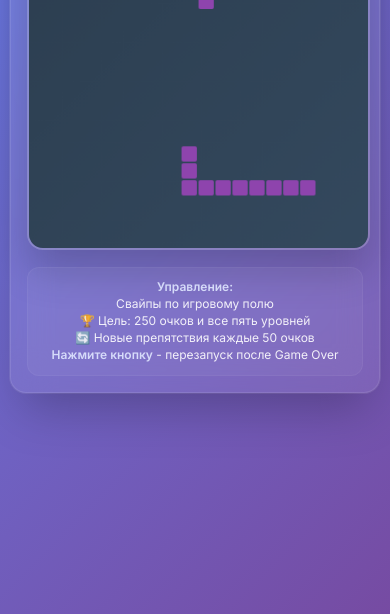
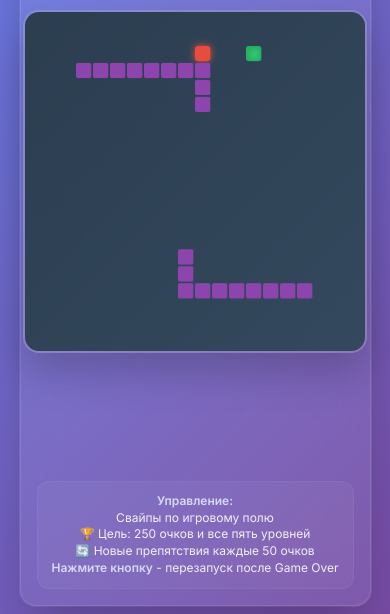
Before and after one commit to MaYak100/UltraBomboSnake, a plain HTML site: page index.html in a window 390 px wide. Shown: the part 230-844 px from the top of the page. Drawn offline with Linux system fonts and the light colour scheme.

Commit message:
mobilefixfinal1

```diff
--- a/gameLogic.js
+++ b/gameLogic.js
@@ -515,15 +515,13 @@ document.addEventListener('keydown', (e) => {
 });
 
 // Обработка свайпов для мобильных устройств
-canvas.addEventListener('touchstart', (e) => {
-    e.preventDefault();
+document.addEventListener('touchstart', (e) => {
     const touch = e.touches[0];
     touchStartX = touch.clientX;
     touchStartY = touch.clientY;
-}, { passive: false });
+}, { passive: true });
 
-canvas.addEventListener('touchend', (e) => {
-    e.preventDefault();
+document.addEventListener('touchend', (e) => {
     const touch = e.changedTouches[0];
     touchEndX = touch.clientX;
     touchEndY = touch.clientY;
@@ -532,6 +530,11 @@ canvas.addEventListener('touchend', (e) => {
 
     const deltaX = touchEndX - touchStartX;
     const deltaY = touchEndY - touchStartY;
+
+    // Проверяем, что это свайп, а не случайное касание
+    if (Math.abs(deltaX) > minSwipeDistance || Math.abs(deltaY) > minSwipeDistance) {
+        // Предотвращаем скролл страницы только для игровых свайпов
+        e.preventDefault();
 
         // Определяем направление свайпа
         if (Math.abs(deltaX) > Math.abs(deltaY)) {
@@ -551,6 +554,7 @@ canvas.addEventListener('touchend', (e) => {
             } else if (deltaY < -minSwipeDistance) {
                 // Свайп вверх
                 addDirectionToQueue({dx: 0, dy: -1});
+            }
         }
     }
 }, { passive: false });
--- a/styles.css
+++ b/styles.css
@@ -47,6 +47,21 @@ body {
 
 .game-right {
     text-align: center;
+}
+
+/* Сброс мобильных стилей для десктопа */
+.game-container {
+    display: block;
+}
+
+.game-left {
+    flex: none;
+    display: block;
+}
+
+.game-right {
+    flex: none;
+    margin-top: 0;
 }
 
 .game-container:hover {
@@ -288,20 +303,38 @@ h1 {
 /* Мобильные устройства - планшеты */
 @media (max-width: 768px) {
     body {
-        overflow-y: auto;
+        overflow: hidden;
         padding: 0.8rem;
-        align-items: flex-start;
+        align-items: center;
+        justify-content: center;
         min-height: 100vh;
+        height: 100vh;
+        touch-action: manipulation;
     }
 
     .game-container {
         padding: 1.2rem;
         margin: 0;
-        max-width: 95vw;
-        width: 100%;
-        max-height: none;
-        overflow-y: visible;
+        width: calc(100vw - 1.6rem);
+        height: calc(100vh - 1.6rem);
+        overflow: visible;
         border-radius: 20px;
+        display: flex;
+        flex-direction: column;
+        justify-content: space-between;
+    }
+
+    .game-left {
+        flex: 1;
+        display: flex;
+        flex-direction: column;
+        align-items: center;
+        justify-content: center;
+    }
+
+    .game-right {
+        flex: 0 0 auto;
+        margin-top: 1rem;
     }
 
     h1 {
@@ -366,13 +399,35 @@ h1 {
 @media (max-width: 480px) {
     body {
         padding: 0.5rem;
-        align-items: flex-start;
+        align-items: center;
+        justify-content: center;
+        overflow: hidden;
+        height: 100vh;
+        touch-action: manipulation;
     }
 
     .game-container {
         padding: 1rem;
         border-radius: 16px;
         margin: 0;
+        width: calc(100vw - 1rem);
+        height: calc(100vh - 1rem);
+        display: flex;
+        flex-direction: column;
+        justify-content: space-between;
+    }
+
+    .game-left {
+        flex: 1;
+        display: flex;
+        flex-direction: column;
+        align-items: center;
+        justify-content: center;
+    }
+
+    .game-right {
+        flex: 0 0 auto;
+        margin-top: 0.8rem;
     }
 
     h1 {
@@ -519,11 +574,34 @@ h1 {
 @media (max-width: 360px) {
     body {
         padding: 0.4rem;
+        align-items: center;
+        justify-content: center;
+        overflow: hidden;
+        height: 100vh;
+        touch-action: manipulation;
     }
 
     .game-container {
         padding: 0.8rem;
         border-radius: 14px;
+        width: calc(100vw - 0.8rem);
+        height: calc(100vh - 0.8rem);
+        display: flex;
+        flex-direction: column;
+        justify-content: space-between;
+    }
+
+    .game-left {
+        flex: 1;
+        display: flex;
+        flex-direction: column;
+        align-items: center;
+        justify-content: center;
+    }
+
+    .game-right {
+        flex: 0 0 auto;
+        margin-top: 0.6rem;
     }
 
     h1 {
```
Lines whose indentation alone changed are shown as unchanged.
